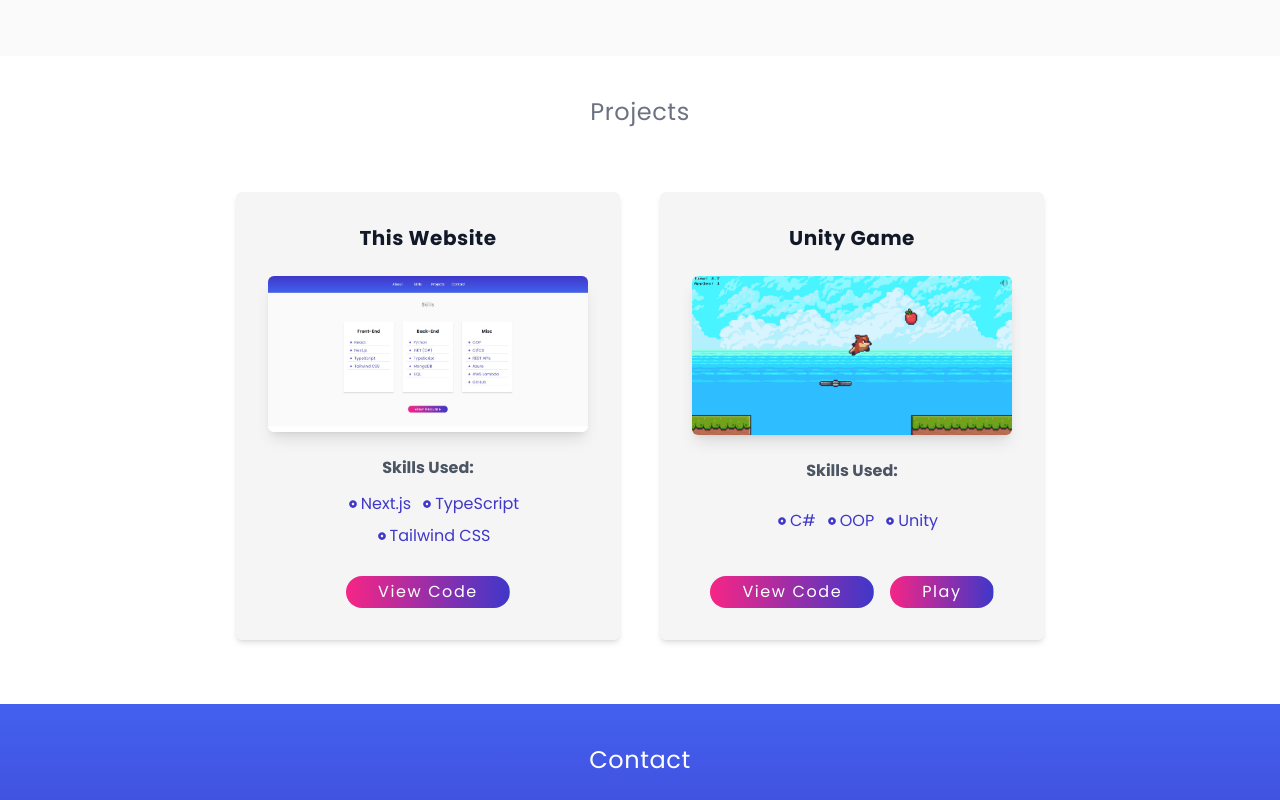
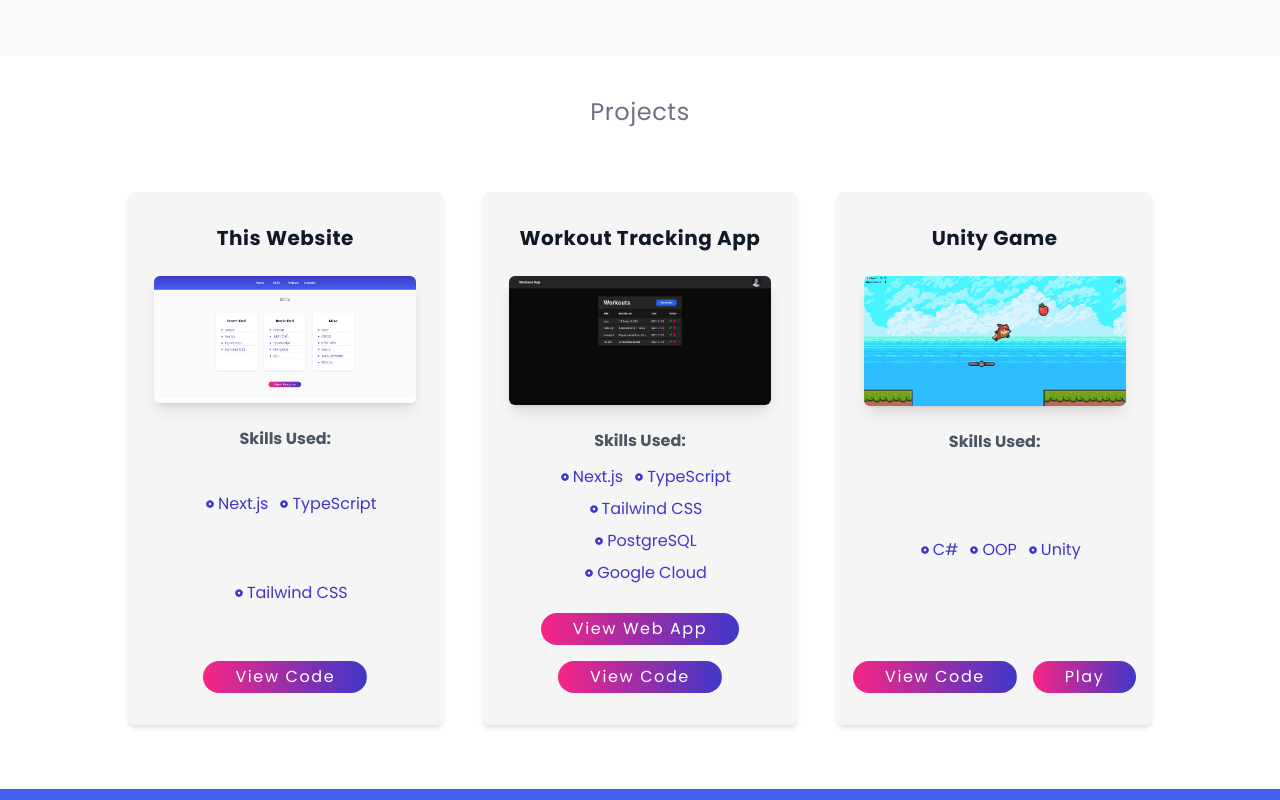
Before and after one commit to calebrider/personal-website, a Next.js app: page / in a window 1280 px wide. Shown: the part 1240-2040 px from the top of the page. Built offline with nearby package versions, Linux system fonts and the light colour scheme.

Commit message:
Added workout-app to projects sections

```diff
--- a/app/components/projects/page.tsx
+++ b/app/components/projects/page.tsx
@@ -3,9 +3,19 @@ import Project from "./project/page"
 
 export default function Projects() {
     var websiteTechnologies = ['Next.js', 'TypeScript', 'Tailwind CSS']
-    var projectTechnologies = ['Next.js', 'TypeScript', 'Tailwind CSS', 'MongoDB', 'Amadeus API']
+    var workoutAppTechnologies = ['Next.js', 'TypeScript', 'Tailwind CSS', 'PostgreSQL', 'Google Cloud']
     var gameTechnologies = ['C#', 'OOP', 'Unity']
 
+    var workoutAppSiteButton = {
+        buttonTitle: "View Web App",
+        href: "https://workout-app.calebrider.dev/",
+        target: "_blank"
+    }
+    var workoutAppCodeButton = {
+        buttonTitle: "View Code",
+        href: "https://github.com/calebrider/workout-app",
+        target: "_blank"
+    }
     var websiteCodeButton = {
         buttonTitle: "View Code",
         href: "https://github.com/calebrider/personal-website",
@@ -30,8 +40,9 @@ export default function Projects() {
                 <h1 className="text-2xl tracking-wide text-gray-500">Projects</h1>
             </div>
             <div className="flex justify-center">
-                <div className="grid lg:grid-cols-2 w-fit gap-5 lg:gap-10 py-8 lg:py-16">
+                <div className="grid lg:grid-cols-3 w-fit gap-5 lg:gap-10 py-8 lg:py-16">
                     <Project title="This Website" src="/website-screenshot.jpg" technologies={websiteTechnologies} buttons={[websiteCodeButton]}/>
+                    <Project title="Workout Tracking App" src="/workout-app-screenshot.jpg" technologies={workoutAppTechnologies} buttons={[workoutAppSiteButton, workoutAppCodeButton]}/>
                     <Project title="Unity Game" src="/game-screenshot.jpg" technologies={gameTechnologies} buttons={[gameCodeButton, gamePlayButton]}/>
                 </div>
             </div>
```
Also changed, not shown: public/workout-app-screenshot.jpg (added).
